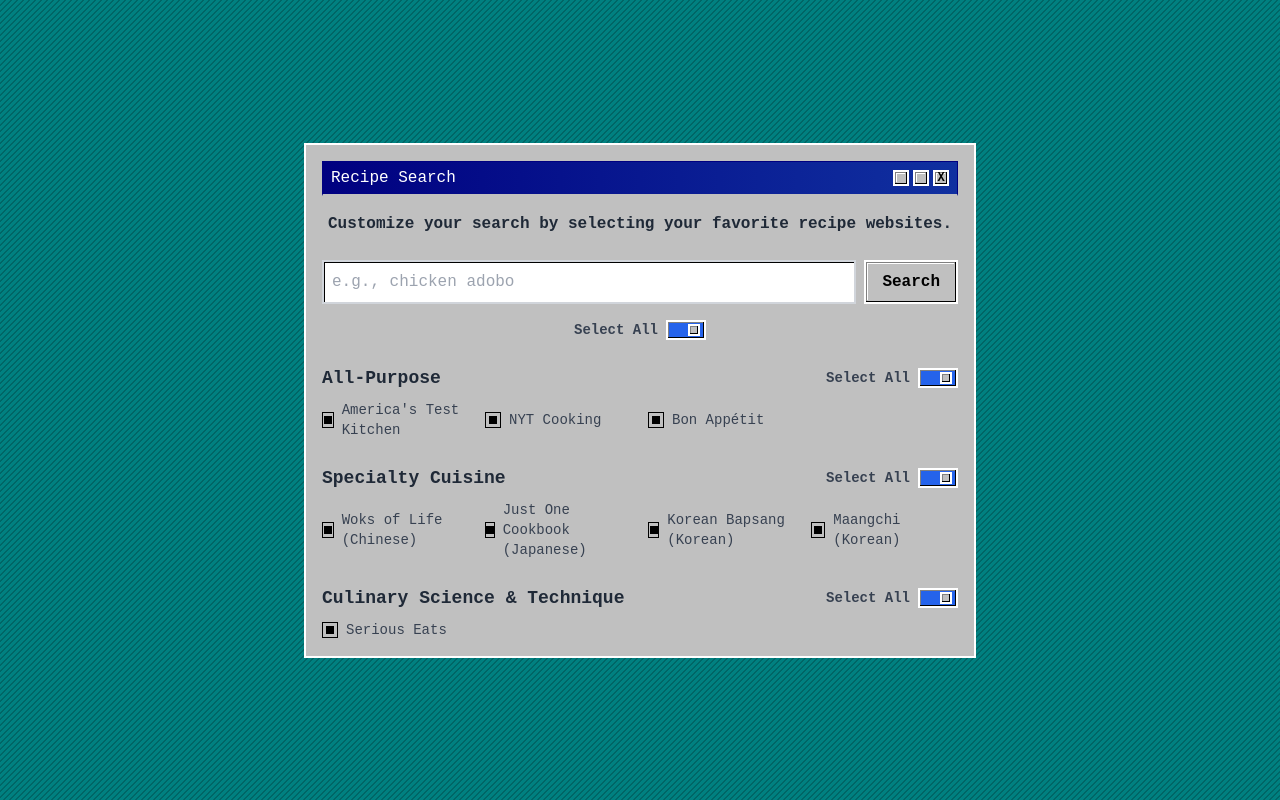
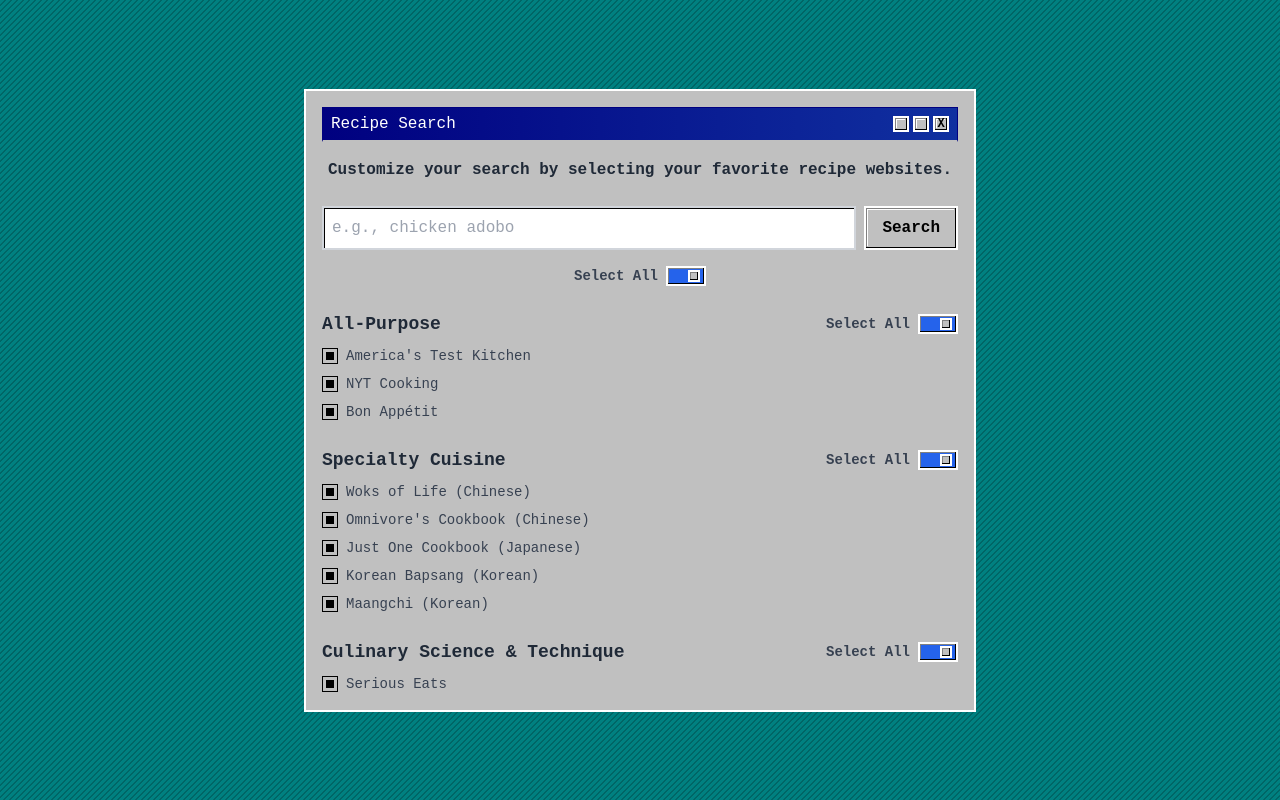
Before and after one commit to marisliang/recipe-search, a plain HTML site: page index.html in a window 1280 px wide. Drawn offline with nearby package versions, Linux system fonts and the light colour scheme; a web font is replaced by a local one.

Commit message:
Add omnivore's cookbook and change alignment

```diff
--- a/index.html
+++ b/index.html
@@ -174,7 +174,7 @@
                 </div>
             </div>
         </div>
-        <div id="all-purpose-category" class="grid grid-cols-2 sm:grid-cols-3 md:grid-cols-4 gap-4 text-sm text-gray-700">
+        <div id="all-purpose-category" class="flex flex-col gap-2 text-sm text-gray-700">
             <div class="flex items-center">
                 <input type="checkbox" id="americas-test-kitchen" name="website" value="americastestkitchen.com" checked
                        class="checkbox-90s h-4 w-4">
@@ -202,11 +202,16 @@
                 </div>
             </div>
         </div>
-        <div id="specialty-category" class="grid grid-cols-2 sm:grid-cols-3 md:grid-cols-4 gap-4 text-sm text-gray-700">
+        <div id="specialty-category" class="flex flex-col gap-2 text-sm text-gray-700">
             <div class="flex items-center">
                 <input type="checkbox" id="woks-of-life" name="website" value="woksoflife.com" checked
                        class="checkbox-90s h-4 w-4">
                 <label for="woks-of-life" class="ml-2">Woks of Life (Chinese)</label>
+            </div>
+            <div class="flex items-center">
+                <input type="checkbox" id="omnivores-cookbook" name="website" value="omnivorescookbook.com" checked
+                       class="checkbox-90s h-4 w-4">
+                <label for="omnivores-cookbook" class="ml-2">Omnivore's Cookbook (Chinese)</label>
             </div>
             <div class="flex items-center">
                 <input type="checkbox" id="just-one-cookbook" name="website" value="justonecookbook.com" checked
@@ -235,7 +240,7 @@
                 </div>
             </div>
         </div>
-        <div id="science-category" class="grid grid-cols-2 sm:grid-cols-3 md:grid-cols-4 gap-4 text-sm text-gray-700">
+        <div id="science-category" class="flex flex-col gap-2 text-sm text-gray-700">
             <div class="flex items-center">
                 <input type="checkbox" id="serious-eats" name="website" value="seriouseats.com" checked
                        class="checkbox-90s h-4 w-4">
```
